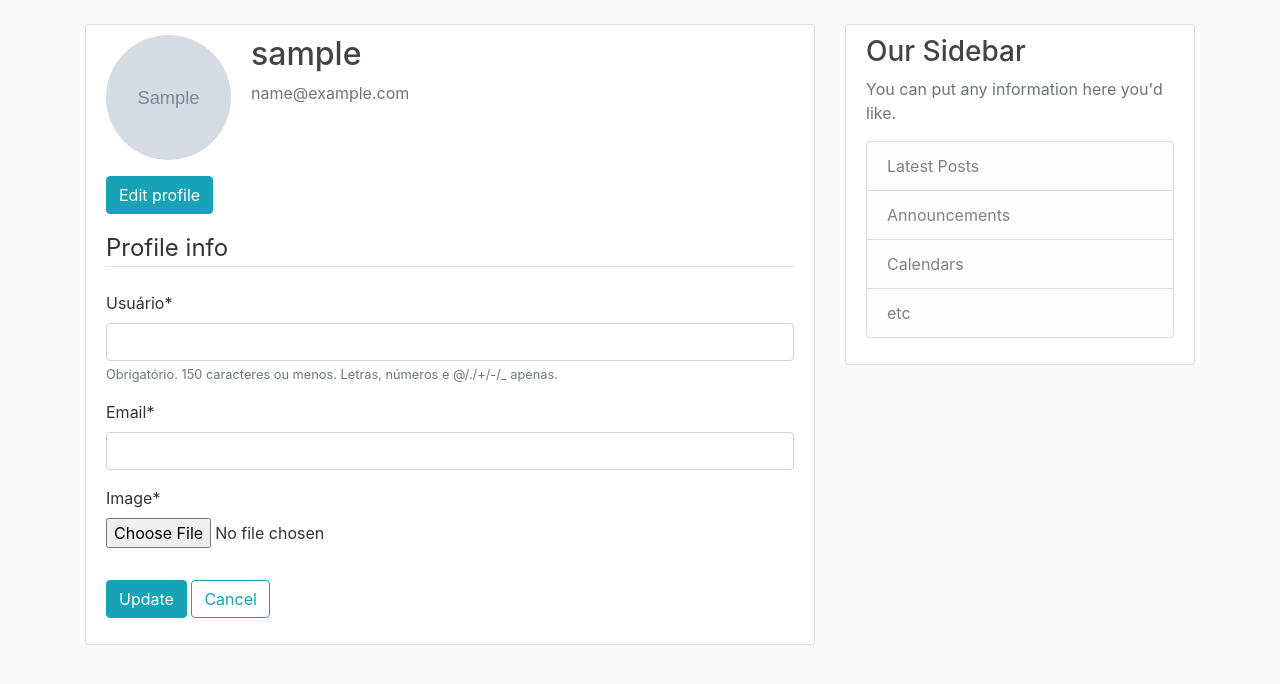
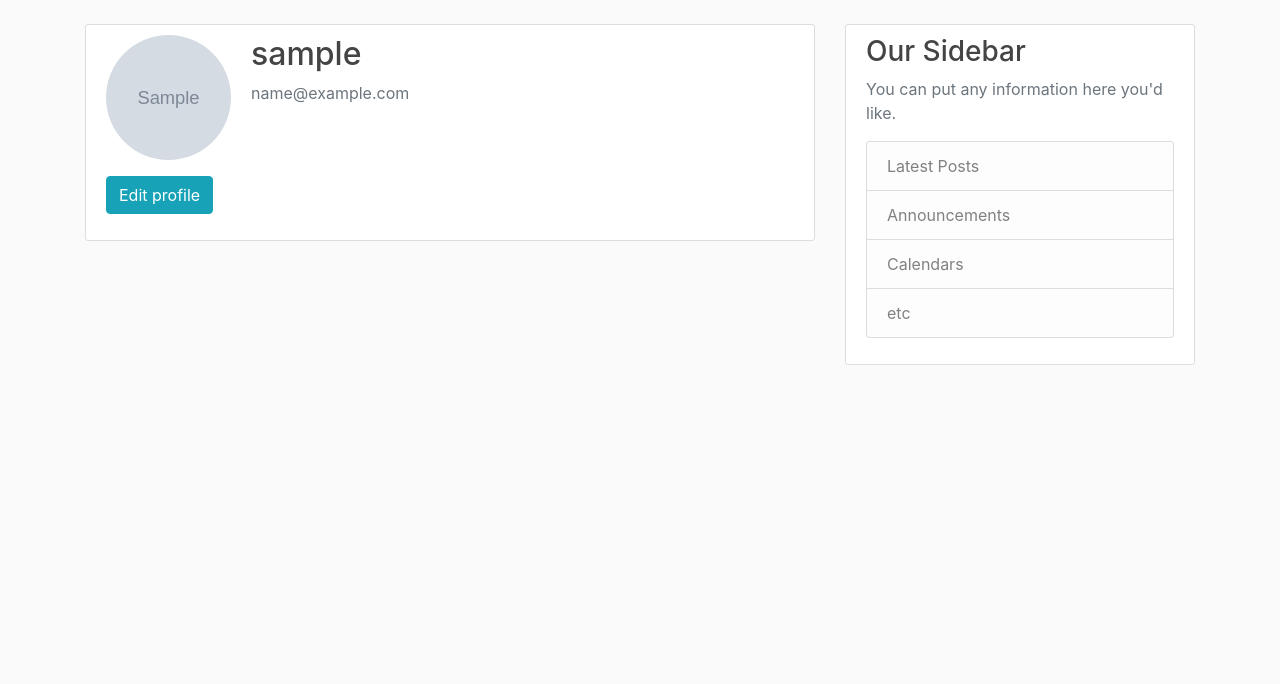
Before and after one commit to rjLelis/blog_django, a Django app: template users/templates/users/profile.html in a window 1280 px wide. Shown: the part 56-740 px from the top of the page. Run offline with Django 3.2, Linux system fonts and the light colour scheme; the template is opened without the code that fills it: values that come from a table or form of the project are taken from there, others are empty; a user stored in the database is signed in; tables that the repository leaves empty hold one stand-in row (values such as "Sample post"); grey boxes marked "Sample" are stand-in pictures; some libraries are stand-ins or nearby versions.

Commit message:
Finish show/hidde feature in profile update

```diff
--- a/users/templates/users/profile.html
+++ b/users/templates/users/profile.html
@@ -1,10 +1,10 @@
 {% extends 'blog/base.html' %}
 {% load static%}
 {% load crispy_forms_tags %}
-{% block script %} <script src="{% static 'users/js/script.js' %}"></script> {% endblock script %}
+{% block script %} <script src="{% static 'users/js/scripts.js' %}"></script> {% endblock script %}
 {% block title %} {{ user.username }}'s profile {% endblock title %}
 {% block content %}
-    <div class='content-section'>
+    <div class='content-section' id="user-info">
         <div class="media">
             <img src="{{ user.profile.image.url }}" class="rounded-circle account-img">
             <div class='media-body'>
```
